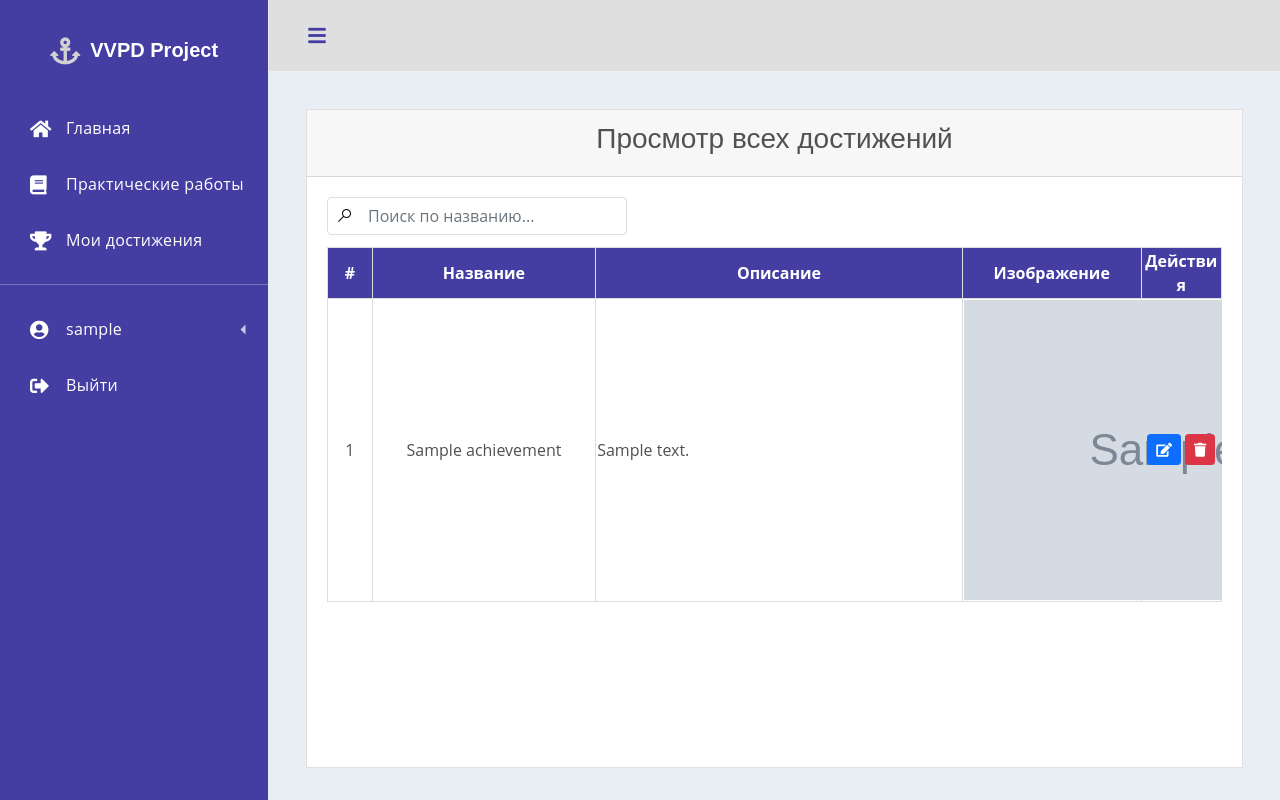
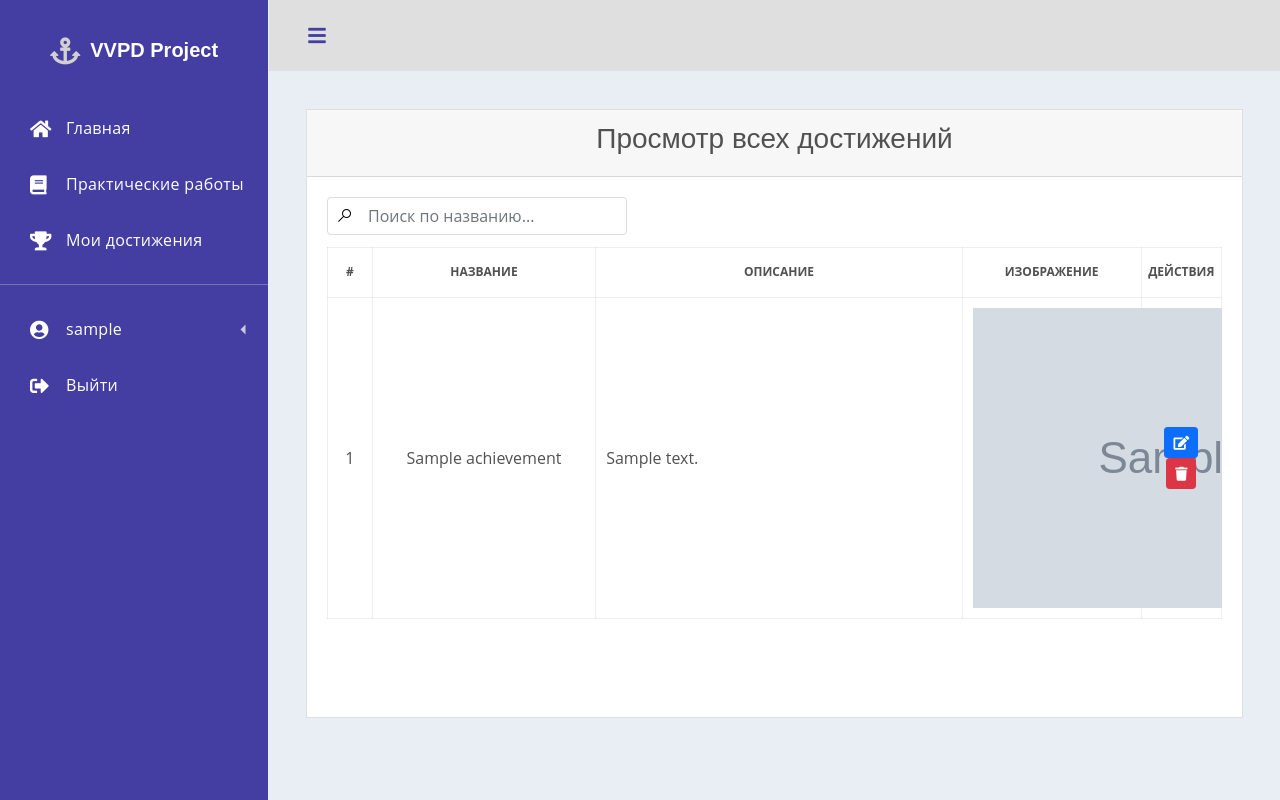
Before and after one commit to tepuk/vvpd-project, a Django app: page /auth/teacher/achievement/all/ in a window 1280 px wide. Run offline with Django 4.2, Linux system fonts and the light colour scheme; a user stored in the database is signed in; tables that the repository leaves empty hold one stand-in row (values such as "Sample post"); grey boxes marked "Sample" are stand-in pictures; some libraries are stand-ins or nearby versions.

Commit message:
two commit

```diff
--- a/vvpd-project/main/models.py
+++ b/vvpd-project/main/models.py
@@ -54,6 +54,8 @@ class Student(models.Model):
         User, verbose_name="Аккаунт", on_delete=models.CASCADE)
     group = models.ForeignKey(
         "Group", verbose_name="Группа", on_delete=models.CASCADE)
+    form_of_education = models.CharField(
+        "Форма обучения", max_length=7, choices=TYPE_FORM_OF_EDUCATIONS)
     link_vk = models.URLField("Ссылка на ВК", blank="True")
     link_gitlab = models.URLField("Ссылка на gitlab", blank="True")
 
@@ -64,8 +66,6 @@ class Student(models.Model):
 class Group(models.Model):
     name = models.CharField("Название группы", max_length=50)
     year_of_enrollment = models.IntegerField("Год зачисления")
-    form_of_education = models.CharField(
-        "Форма обучения", max_length=7, choices=TYPE_FORM_OF_EDUCATIONS)
 
     def __str__(self):
         return self.name
--- a/vvpd-project/main/templates/achievement.html
+++ b/vvpd-project/main/templates/achievement.html
@@ -41,7 +41,7 @@
         </tbody>
     </table>
     <div class="error-search text-center mt-3" style="display: none;">
-        <p>По вашему запросу ничего не найдено</p>
+        <p><i class="fa fa-exclamation-circle"></i>По вашему запросу ничего не найдено</p>
     </div>
 </div>
 </div>
--- a/vvpd-project/static/css/style.css
+++ b/vvpd-project/static/css/style.css
@@ -504,7 +504,7 @@ h1,
 
 .scrollbar {
     position: relative;
-    height: 500px;
+    height: 450px;
     overflow: auto;
 }
 
@@ -520,13 +520,20 @@ h1,
 
 .table-achievement th,
 td {
-    border: 1px solid #ddd;
+    border: .1px solid rgba(0, 0, 0, 0.063);
 }
 
 .table-achievement thead tr {
-    background: #443ea2;
-    color: #fff;
     height: 50px;
+    text-transform: uppercase;
+    font-weight: 500;
+    font-size: 12px;
+
+}
+
+.table-achievement tbody tr,
+td {
+    padding: 10px;
 }
 
 .select2-selection__rendered {
@@ -555,8 +562,7 @@ td {
     outline: none;
 }
 
-#div_id_old_password
- {
+#div_id_old_password {
     margin-bottom: 15px;
 }
 
```
